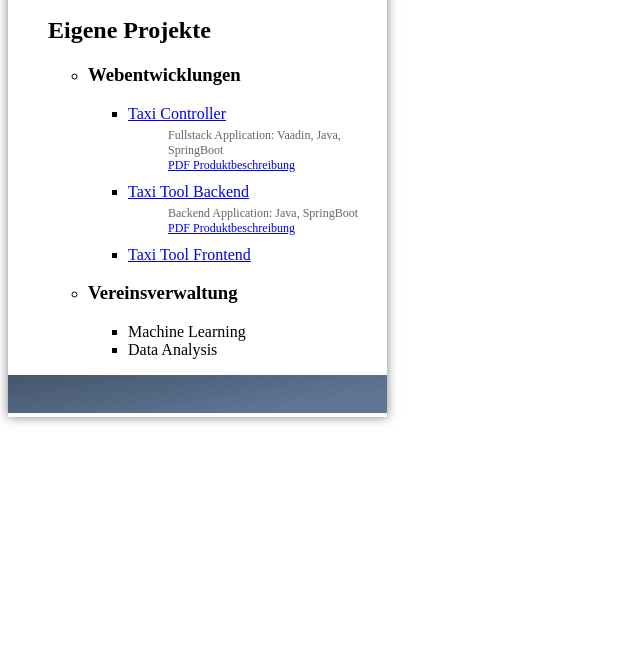
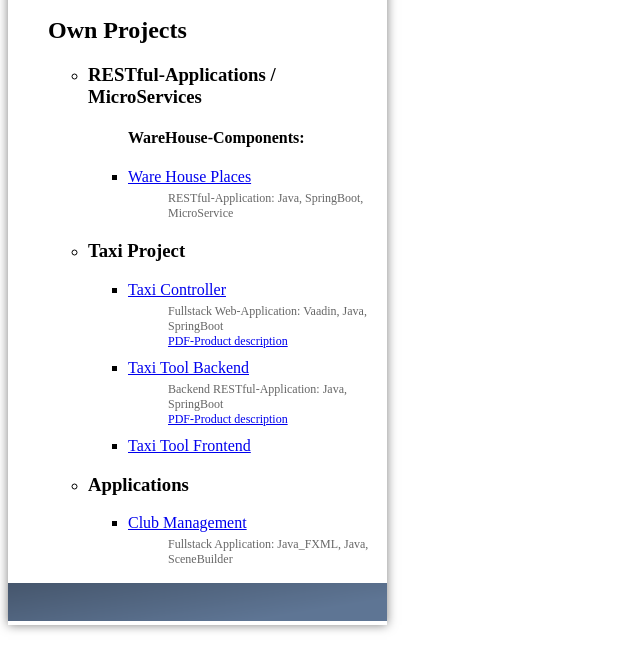
Before and after one commit to danielaltenburg1975/portfolio.github.io, a plain HTML site: page index.html in a window 1280 px wide. Shown: the part 88-758 px from the top of the page, without its empty margins (0-640 px from the left). Drawn offline with Linux system fonts and the light colour scheme.

Commit message:
14.05.2024

```diff
--- a/index.html
+++ b/index.html
@@ -1,7 +1,7 @@
 <!DOCTYPE html>
 <head>
     <meta charset="UTF-8">
-    <title>Deine Webseite</title>
+    <title>Projects Daniel Altenburg</title>
 
     <link rel="stylesheet" type="text/css" href="style.css">
 
@@ -12,29 +12,42 @@
     <header ><img src="Git_background.png" alt="Beschreibung des Bildes" class="imageLayout"></header>
 
     <ul class="tree">
-        <li><h2>Eigene Projekte</h2>
+        <li><h2>Own Projects</h2>
             <ul>
-                <li><h3>Webentwicklungen</h3>
+                <li><h3>RESTful-Applications / MicroServices</h3>
+                    <ul>
+                        <h4>WareHouse-Components:</h4>
+                        <li>
+                            <a href="https://github.com/danielaltenburg1975/wareHousePlaces">Ware House Places</a>
+                            <ul class="description">RESTful-Application: Java, SpringBoot, MicroService <br>
+                            </ul>
+                        </li>
+                    </ul>
+                </li>
+                <li><h3>Taxi Project</h3>
                     <ul>
                         <li><a href="https://github.com/danielaltenburg1975/taxi_controller.git">Taxi Controller</a>
-                            <ul class="description">Fullstack Application: Vaadin, Java, SpringBoot <br>
-                                <a href="https://github.com/danielaltenburg1975/taxi_controller/blob/main/Taxi-Controller_Produktbeschreibung.pdf">PDF Produktbeschreibung</a>
+                            <ul class="description">Fullstack Web-Application: Vaadin, Java, SpringBoot <br>
+                                <a href="https://github.com/danielaltenburg1975/taxi_controller/blob/main/Taxi-Controller_Produktbeschreibung.pdf">PDF-Product description</a>
                             </ul>
                         </li>
 
                         <li><a href="https://github.com/danielaltenburg1975/taxiToolBackend_1.2">Taxi Tool Backend</a>
-                            <ul class="description">Backend Application: Java, SpringBoot <br>
-                                <a href="https://github.com/danielaltenburg1975/taxiToolBackend_1.2/blob/master/Taxi-Tool_Produktbeschreibung.pdf">PDF Produktbeschreibung</a>
+                            <ul class="description">Backend RESTful-Application: Java, SpringBoot <br>
+                                <a href="https://github.com/danielaltenburg1975/taxiToolBackend_1.2/blob/master/Taxi-Tool_Produktbeschreibung.pdf">PDF-Product description</a>
                             </ul>
                         </li>
 
                         <li><a href="https://github.com/danielaltenburg1975/taxiToolFrontend_1.1">Taxi Tool Frontend</a></li>
                     </ul>
                 </li>
-                <li><h3>Vereinsverwaltung</h3>
+                <li><h3>Applications</h3>
                     <ul>
-                        <li>Machine Learning</li>
-                        <li>Data Analysis</li>
+                        <li><a href="https://c.gmx.net/@488610790257984860/A4drWZ6oRtiOnWcxjI4fzQ">Club Management</a>
+                            <ul class="description">Fullstack Application: Java_FXML, Java, SceneBuilder <br>
+
+                            </ul>
+                        </li>
                     </ul>
                 </li>
             </ul>
```
Also changed, not shown: style.css (line endings or trailing spaces).
